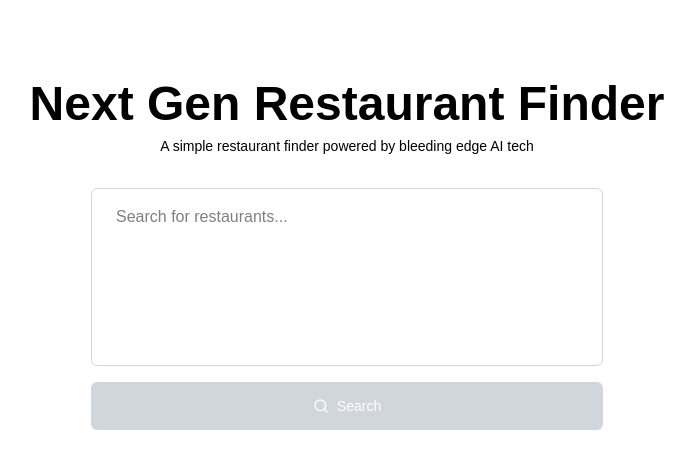
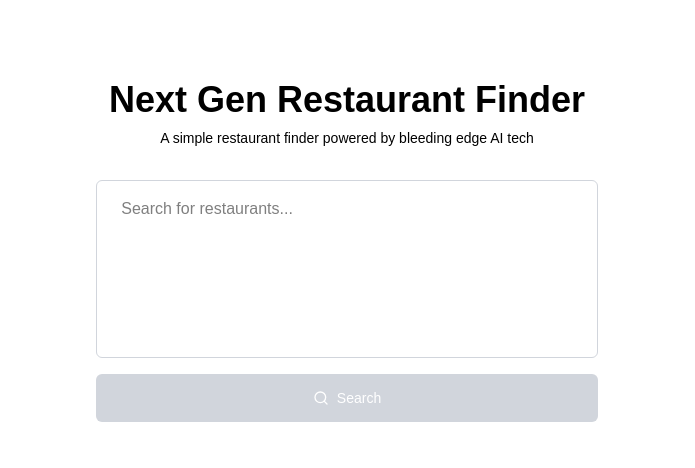
Before and after one commit to kobz2414/restaurant-finder-ai, a React (Vite) app in the folder frontend/: page / in a window 1280 px wide. Shown: the top 468 px of the page, without its empty margins (293-988 px from the left). Built offline with nearby package versions, Linux system fonts and the light colour scheme; no server answers.

Commit message:
feat: minor styling update

```diff
--- a/frontend/src/App.tsx
+++ b/frontend/src/App.tsx
@@ -65,7 +65,7 @@ function App() {
     <>
       <div className="flex justify-center">
         <div className="flex flex-col max-w-3xl items-center py-20">
-          <p className="md:text-5xl text-2xl font-semibold">
+          <p className="sm:text-4xl text-2xl text-center font-bold">
             Next Gen Restaurant Finder
           </p>
           <p className="px-16 text-sm pt-2 text-center">
```
